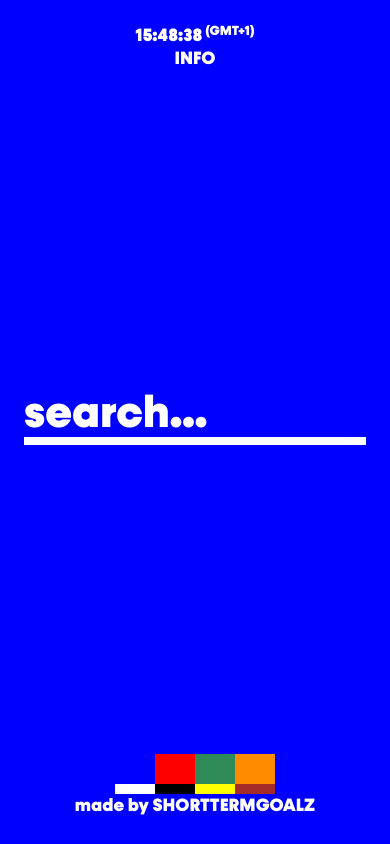
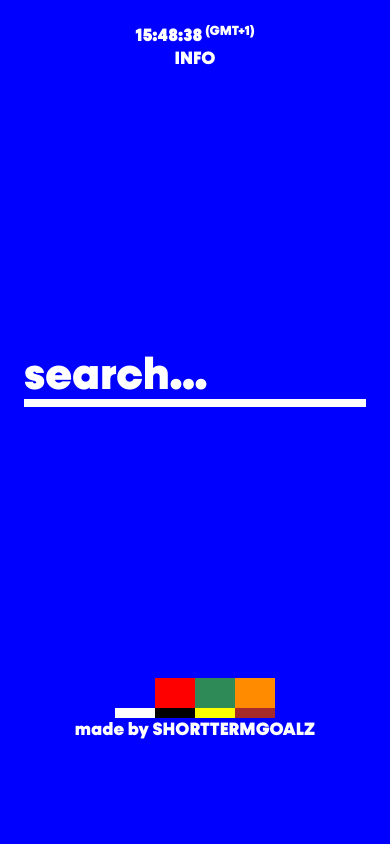
Before and after one commit to shorttermgoals/TesoroTermino, a Next.js app: page / in a window 390 px wide. Built offline with nearby package versions, Linux system fonts and the light colour scheme.

Commit message:
iphone home page ui update

```diff
--- a/styles/globals.css
+++ b/styles/globals.css
@@ -21,7 +21,7 @@ main {
   flex-direction: column;
   align-items: center;
   padding: 1rem 3rem;
-  min-height: 94vh;
+  min-height: 95vh;
   overflow-x: hidden;
   overflow-y: hidden;
 }
@@ -312,6 +312,7 @@ input[type="text"] {
 
   main {
     padding: 1rem 1rem;
+    min-height: 85vh;
   }
 
   input{
```
